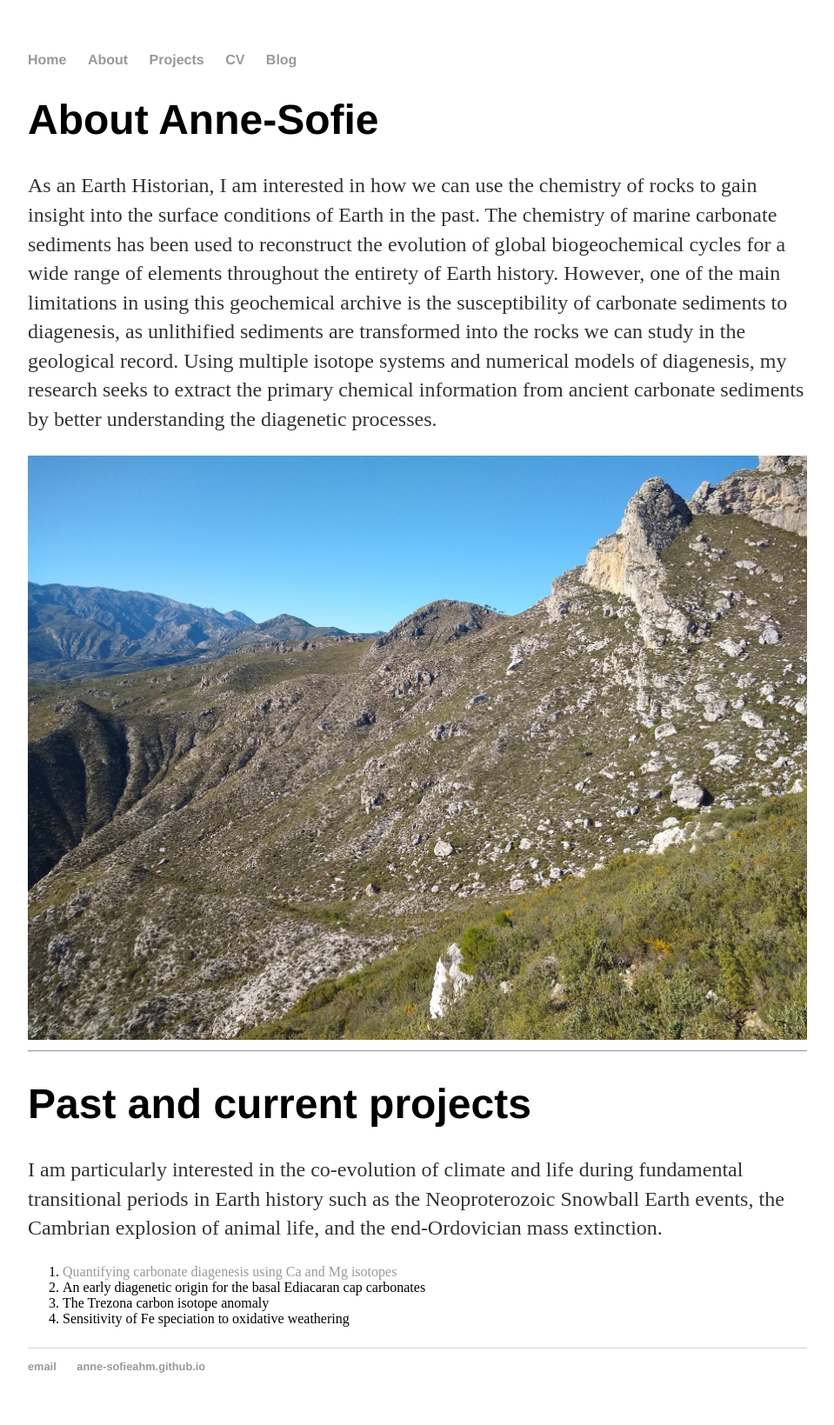
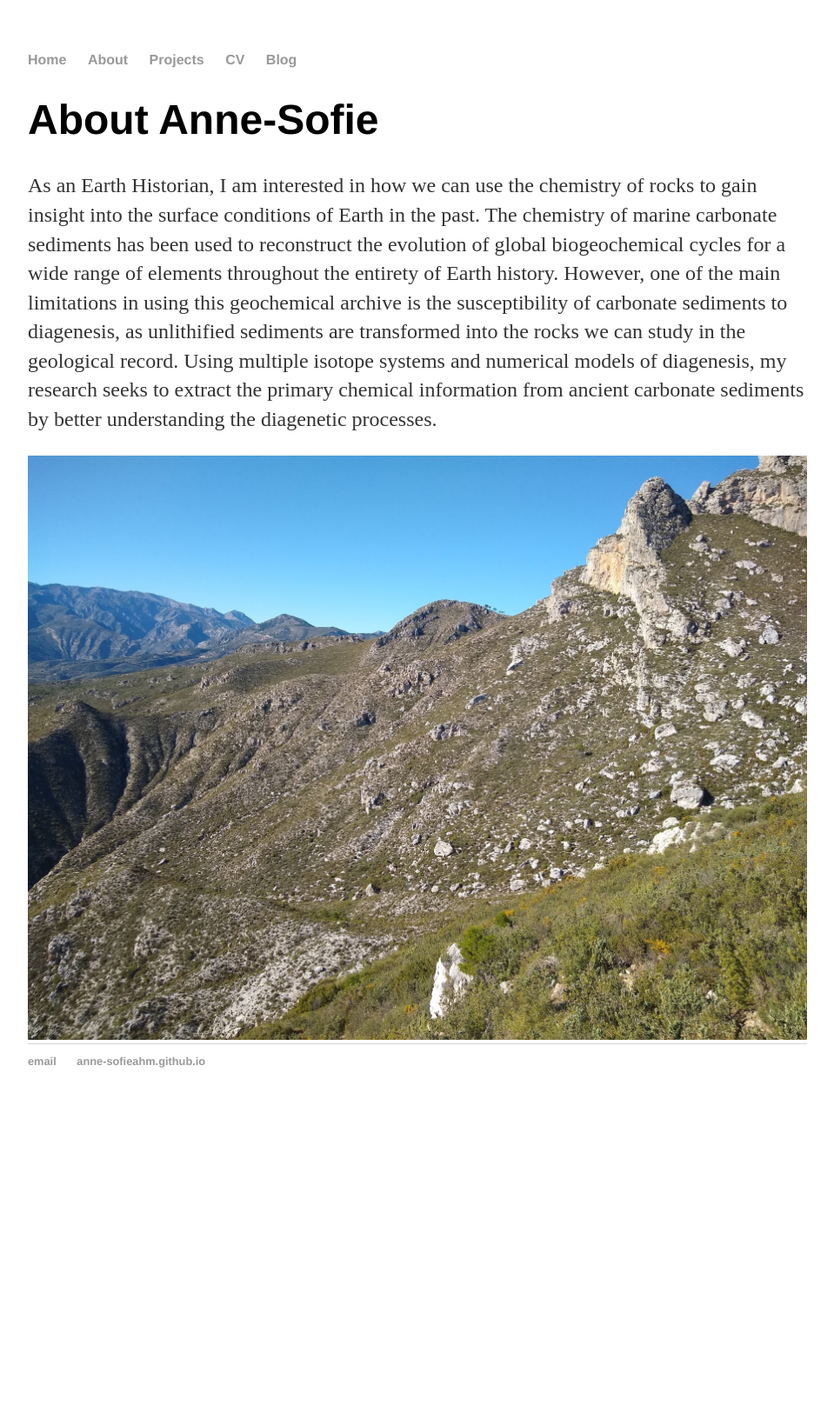
Before and after one commit to Anne-SofieAhm/Anne-SofieAhm.github.io, a Jekyll site: the page built from about/index.html, in a window 1280 px wide. Shown: the whole page at 87% size, without its empty margins (160-1119 px from the left). Built offline with Jekyll 4.4.1, drawn with Linux system fonts in a browser that asks for light colours; after the commit the page ends 1288 px from its top, so only the background shows below that.

Commit message:
Update index.html

```diff
--- a/about/index.html
+++ b/about/index.html
@@ -8,18 +8,3 @@ title: About Anne-Sofie
 <p>As an Earth Historian, I am interested in how we can use the chemistry of rocks to gain insight into the surface conditions of Earth in the past. The chemistry of marine carbonate sediments has been used to reconstruct the evolution of global biogeochemical cycles for a wide range of elements throughout the entirety of Earth history. However, one of the main limitations in using this geochemical archive is the susceptibility of carbonate sediments to diagenesis, as unlithified sediments are transformed into the rocks we can study in the geological record. Using multiple isotope systems and numerical models of diagenesis, my research seeks to extract the primary chemical information from ancient carbonate sediments by better understanding the diagenetic processes.</p>
 
 <img src="../IMG_20190102_142845237.jpg" width="100%"/>
-
-<hr />
-
-<h1>Past and current projects</h1>
-
-<p>I am particularly interested in the co-evolution of climate and life during fundamental transitional periods in Earth history such as the Neoproterozoic Snowball Earth events, the
-Cambrian explosion of animal life, and the end-Ordovician mass extinction.
-
-<ol>
-  <li><a href="project1.html">Quantifying carbonate diagenesis using Ca and Mg isotopes</a>
-  <li>An early diagenetic origin for the basal Ediacaran cap carbonates</li>
-  <li>The Trezona carbon isotope anomaly</li>
-  <li>Sensitivity of Fe speciation to oxidative weathering</li>
-</ol>
-</p>
```
